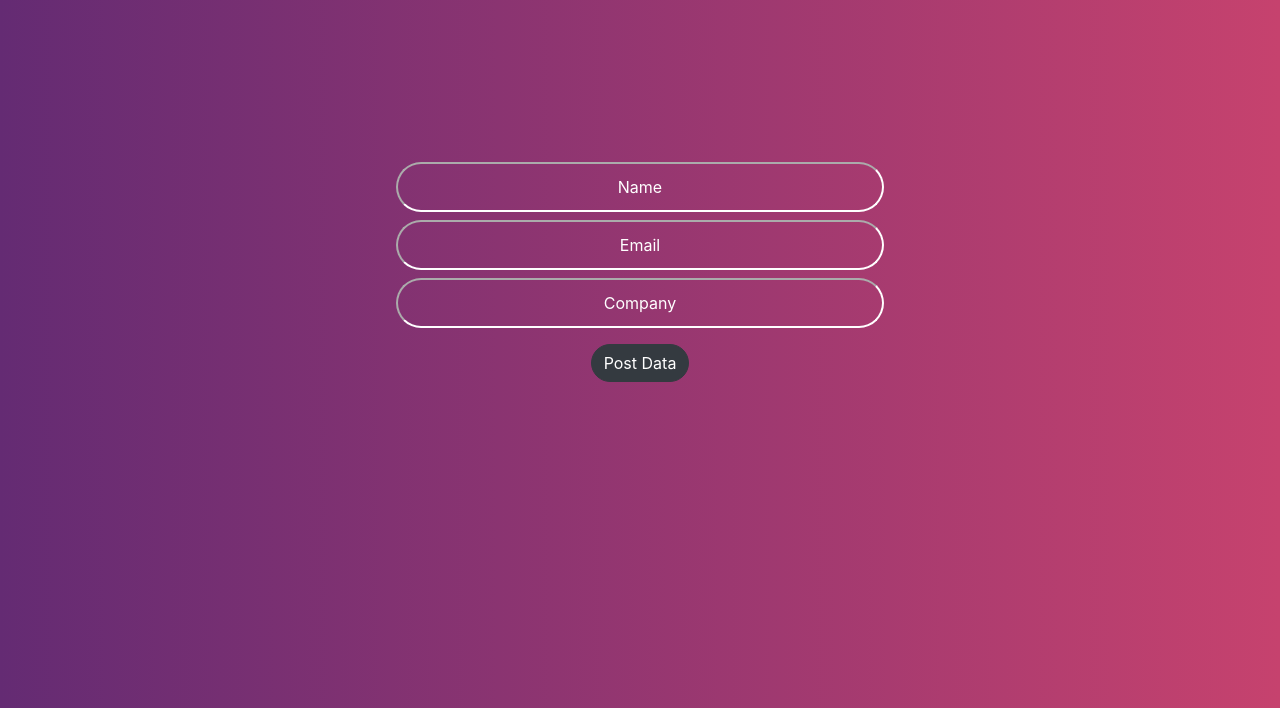
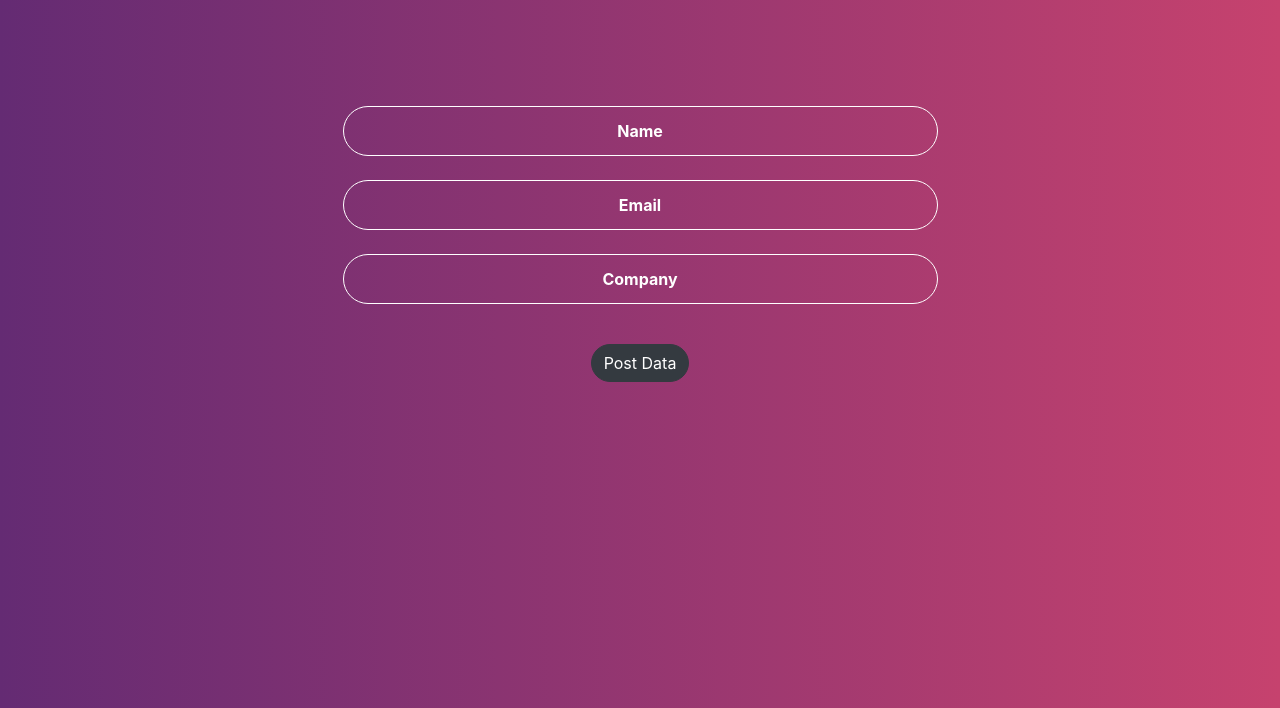
Before and after one commit to Hariraghav/Task4_11ty, an Eleventy site: page src/post.html in a window 1280 px wide. Shown: the part 92-800 px from the top of the page. Built offline with nearby package versions, Linux system fonts and the light colour scheme; Eleventy itself is replaced by a stand-in of ours; files that its build step writes are made by us from their sources; what common-tags would draw is missing.

Commit message:
input-updated

```diff
--- a/src/_includes/css/global.css
+++ b/src/_includes/css/global.css
@@ -1,11 +1,13 @@
 .input1::placeholder{
 
   text-align: center;
+  font-weight: bolder;
   color:white;
-  font-size: 50px;
+
 }
+
 .input2::placeholder{
-
+  font-weight: bolder;
   text-align: center;
   color: white
 }
@@ -28,12 +30,12 @@ display: inline-block;width: 100%; text-align: center;
 }
 .input1{
 width: 50%; border-radius: 30px;height: 50px;border-color: white;
-background-color:rgba(0, 0, 0, 0);color: white;text-align: center;
+background-color:rgba(0, 0, 0, 0);color: white;
 
 }
 .input2{
 width: 40%; border-radius: 30px;height: 50px;border-color: white;
-background-color:rgba(0, 0, 0, 0);color: white;text-align: center;
+background-color:rgba(0, 0, 0, 0);color: white;
 }
 
 .btn{
--- a/src/post.html
+++ b/src/post.html
@@ -2,15 +2,21 @@
 layout: layouts/base.html
 ---
 
-<div class="mt-4">
-  <div class="container1">
-    <div class="container2">
-      <form>
-        <input class="input2 mt-2" placeholder="Name" /><br />
-        <input class=" input2 mt-2" placeholder="Email" /><br />
-        <input class=" input2 mt-2" placeholder="Company" /><br />
+<div class="mt-4 container1 ">
+  <div class="row ">
+    <div class="col-sm-3">
+    </div>
+    <div class="col-sm-6" >
+      <form class="gap-2">
+
+        <input class="input2 form-control w-100 text-center" placeholder="Name" /><br />
+        <input class=" input2  form-control w-100 text-center" placeholder="Email" /><br />
+        <input class=" input2 form-control w-100 text-center" placeholder="Company" /><br />
         <button type="button" class="btn btn-dark mt-3">Post Data</button>
       </form>
     </div>
+    <div class="col-sm-3">
+
+    </div>
   </div>
 </div>
```
Also changed, not shown: src/view.html (+12 -6 lines), 3 other files.
